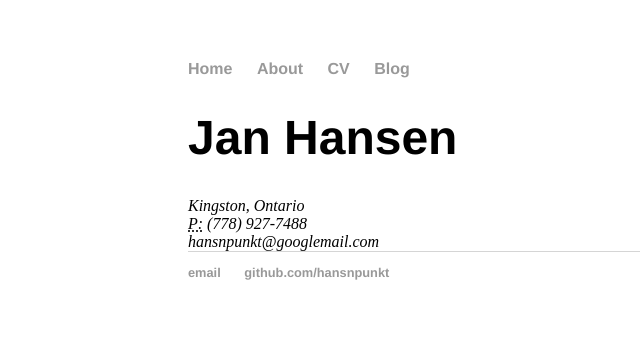
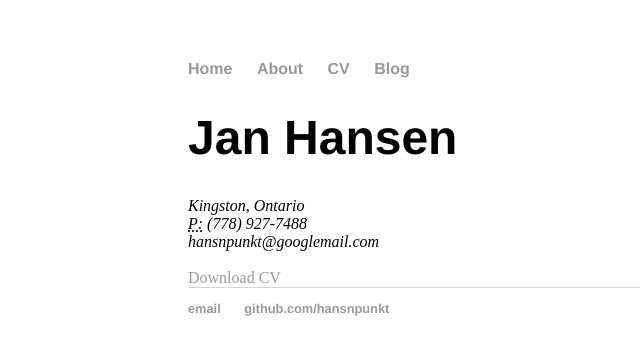
Before and after one commit to hansnpunkt/OLDhansnpunkt.github.io, a Jekyll site: the page built from cv/index.html, in a window 1280 px wide. Shown: the top 355 px of the page, without its empty margins (4-644 px from the left). Built offline with Jekyll 4.4.1, drawn with Linux system fonts in a browser that asks for light colours.

Commit message:
Update index.html
added cv download link

```diff
--- a/cv/index.html
+++ b/cv/index.html
@@ -9,5 +9,8 @@ title: Jan Hansen's cv
 					<abbr title="phone">P:</abbr> (778) 927-7488<br>
 					<span class="obfuscate">hansnpunkt@googlemail.com</span>
 					</address>
+					<br>
+					<a href="CV_Jan_anonym.pdf">Download CV</a>
+
 
 </div>
```
